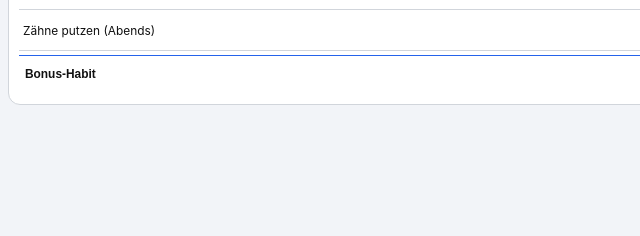
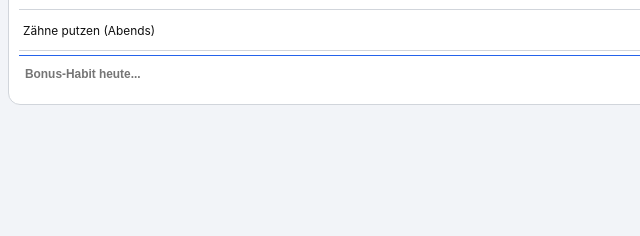
Before and after one commit to benefactor-glitcher/habit-tracker, a plain HTML site: page index.html in a window 1280 px wide. Shown: the part 424-660 px from the top of the page, 0-640 px from the left. Drawn offline with Linux system fonts and the light colour scheme.

Commit message:
index.html

```diff
--- a/index.html
+++ b/index.html
@@ -142,17 +142,27 @@ function renderDay() {
     card.appendChild(row);
   });
 
-  const bonusKey = "custom_habit_name";
-  const bName = localStorage.getItem(bonusKey) || "Bonus-Habit";
+  // --- FIX: Bonus-Habit täglich individuell ---
+// Wir laden den Namen nicht mehr aus einem globalen Key,
+// sondern aus dem 'data' Objekt des jeweiligen Tages.
+const bName = data["bonus_habit_name"] || ""; // Standardmäßig leer für neuen Tag
+
 const bRow = document.createElement("div");
 bRow.className = "habit";
 bRow.style.borderTop = "1px solid var(--accent)";
-  bRow.style.marginTop = "4px"; bRow.style.paddingTop = "4px";
+bRow.style.marginTop = "4px";
+bRow.style.paddingTop = "4px";
 
 const bInp = document.createElement("input");
 bInp.style = "border:none; background:transparent; font-size:0.85rem; font-weight:bold; width:70%; color:var(--fg); outline:none;";
+bInp.placeholder = "Bonus-Habit heute..."; // Platzhalter falls leer
 bInp.value = bName;
-  bInp.onchange = () => localStorage.setItem(bonusKey, bInp.value);
+
+// Beim Ändern des Namens wird dieser nur für das aktuelle Datum (key) gespeichert
+bInp.onchange = () => {
+    data["bonus_habit_name"] = bInp.value;
+    localStorage.setItem(key, JSON.stringify(data));
+};
 
 const bCb = document.createElement("input");
 bCb.type = "checkbox";
```
Lines whose indentation alone changed are shown as unchanged.
